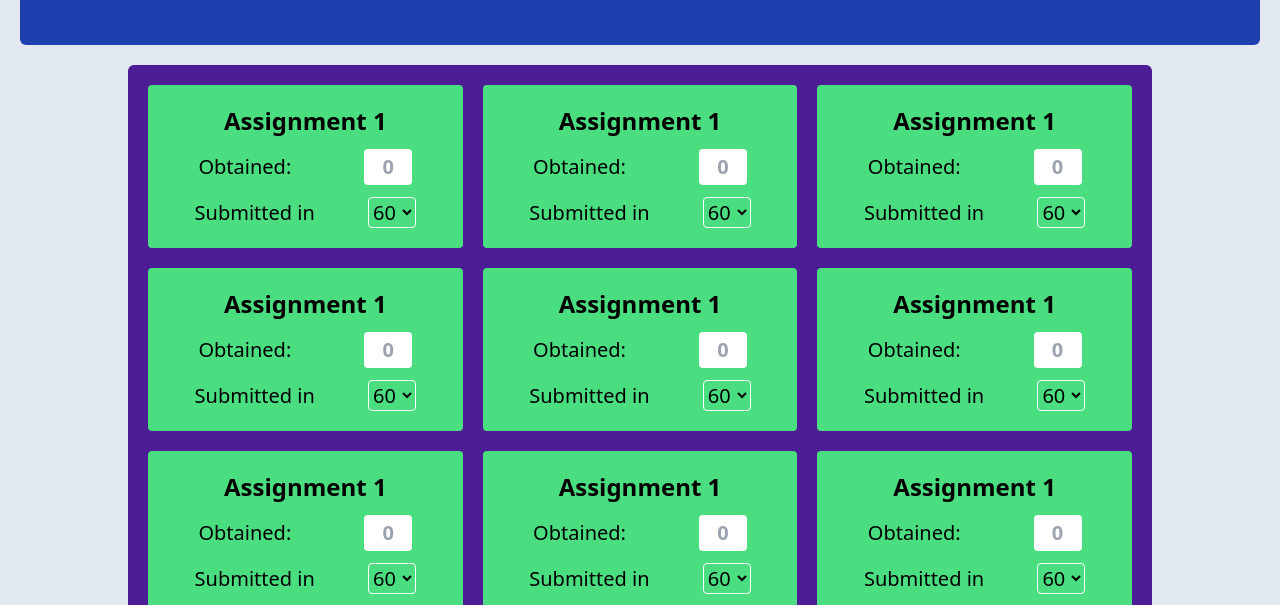
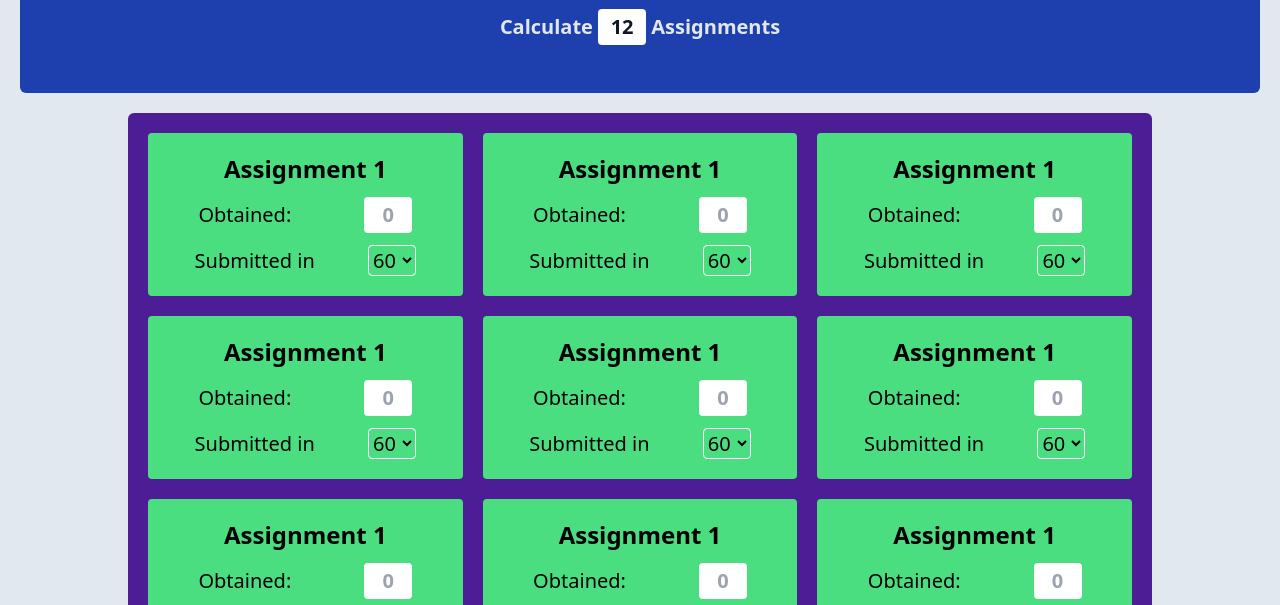
Before and after one commit to niloy143/scic-calculator, a plain HTML site: page index.html in a window 1280 px wide. Shown: the part 195-800 px from the top of the page. Drawn offline with nearby package versions, Linux system fonts and the light colour scheme.

Commit message:
design part done

```diff
--- a/index.html
+++ b/index.html
@@ -15,6 +15,9 @@
         <p class="max-w-xl text-center px-5">
             SCIC Calculator is made to calculate the scic criteria of "Complete Web Development Course by Programming Hero". The basic criteria is average 50 marks and at least 50% in every assignment.
         </p>
+        <div>
+            <label class="text-xl font-semibold" for="">Calculate <input class="w-12 py-1 text-center text-slate-900 rounded" type="text" value="12"> Assignments</label>
+        </div>
     </header>
 
     <main>
```
